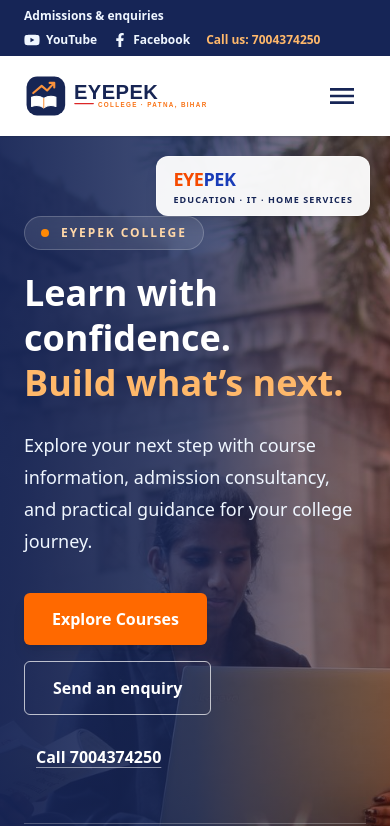
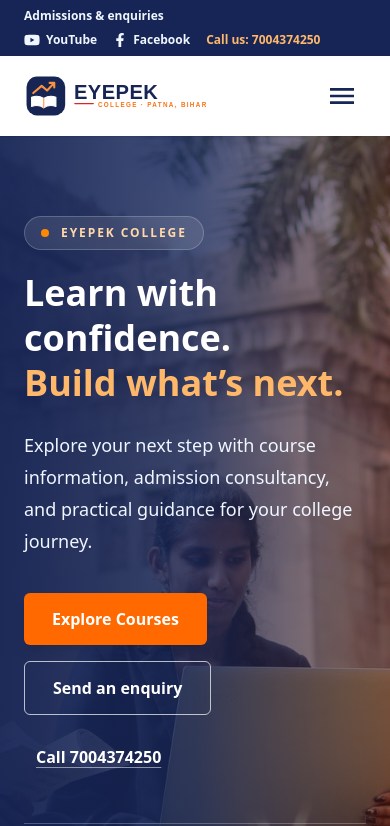
Before and after one commit to eyepek/EYEPEK, a React (Vite) app: page / in a window 390 px wide. Shown: the top 826 px of the page. Built offline with nearby package versions, Linux system fonts and the light colour scheme.

Commit message:
Remove extra EYEPEK text overlays from homepage photos

```diff
--- a/src/pages/HomePage.jsx
+++ b/src/pages/HomePage.jsx
@@ -74,10 +74,6 @@ const HomePage = () => (
         alt='Students studying together outdoors in a campus setting (illustrative photo)'
       />
       <div className='absolute inset-0 -z-10 bg-gradient-to-r from-blue-950/95 via-blue-950/80 to-red-950/45' />
-      <div className='absolute right-5 top-5 z-10 rounded-xl border border-white/30 bg-white/95 px-4 py-2 shadow-lg sm:right-8 sm:top-8'>
-        <span className='text-lg font-black tracking-tight'><span className='text-orange-600'>EYE</span><span className='text-blue-800'>PEK</span></span>
-        <span className='block text-[9px] font-bold tracking-[0.12em] text-blue-950'>EDUCATION · IT · HOME SERVICES</span>
-      </div>
       <div className='mx-auto flex min-h-[610px] max-w-7xl items-center px-6 py-20 md:min-h-[680px] md:px-10'>
         <div className='max-w-3xl'>
           <p className='mb-5 inline-flex items-center gap-3 rounded-full border border-white/20 bg-white/10 px-4 py-2 text-xs font-bold uppercase tracking-[0.16em] text-orange-200 backdrop-blur-sm sm:text-sm'>
@@ -154,7 +150,6 @@ const HomePage = () => (
               <div className='relative h-44 overflow-hidden bg-blue-50 sm:h-48'>
                 <img src={item.image} alt={item.imageAlt} loading='lazy' className='h-full w-full object-cover transition duration-500 group-hover:scale-105' />
                 <div className='absolute inset-0 bg-gradient-to-t from-blue-950/35 via-transparent to-transparent' />
-                <span className='absolute left-3 top-3 rounded-md border border-white/60 bg-white/95 px-2.5 py-1 text-xs font-black tracking-tight shadow-sm'><span className='text-orange-600'>EYE</span><span className='text-blue-800'>PEK</span></span>
                 <span className='absolute bottom-3 left-4 rounded-full border border-white/70 bg-white/95 px-3 py-1 text-xs font-extrabold tracking-[0.12em] text-blue-950 shadow-sm'>{item.number}</span>
               </div>
               <div className='flex flex-1 flex-col p-6 sm:p-7'>
@@ -192,7 +187,6 @@ const HomePage = () => (
         <div className='relative min-h-[340px] overflow-hidden rounded-2xl bg-blue-900'>
           <img className='absolute inset-0 h-full w-full object-cover' src='/images/students-classroom.jpg' alt='College students studying together in a classroom (illustrative photo)' loading='lazy' />
           <div className='absolute inset-0 bg-gradient-to-t from-blue-950/70 to-transparent' />
-          <span className='absolute right-4 top-4 rounded-lg border border-white/30 bg-white/95 px-3 py-1.5 text-sm font-black shadow'><span className='text-orange-600'>EYE</span><span className='text-blue-800'>PEK</span></span>
           <p className='absolute bottom-6 left-6 text-sm font-bold uppercase tracking-[0.18em] text-white'>Students learning together</p>
         </div>
         <div>
@@ -231,7 +225,6 @@ const HomePage = () => (
           <figure className='group relative overflow-hidden rounded-3xl bg-blue-900 shadow-2xl shadow-black/20'>
             <img className='block aspect-[4/3] max-h-[34rem] w-full object-cover object-center transition duration-700 group-hover:scale-[1.03]' src='/images/students-library.jpg' alt='Students sharing ideas and studying together (representative photo)' loading='lazy' />
             <div className='absolute inset-0 bg-gradient-to-t from-blue-950/80 via-transparent to-transparent' aria-hidden='true' />
-            <span className='absolute right-4 top-4 rounded-lg border border-white/30 bg-white/95 px-3 py-1.5 text-sm font-black shadow'><span className='text-orange-600'>EYE</span><span className='text-blue-800'>PEK</span></span>
             <figcaption className='absolute inset-x-0 bottom-0 px-6 py-6 text-sm font-semibold text-white sm:px-8 sm:py-8'>Good conversations can open new possibilities.</figcaption>
           </figure>
         </div>
```
